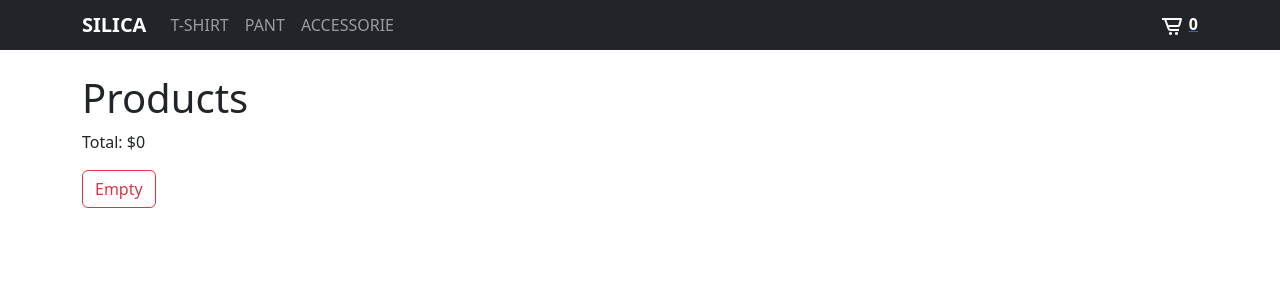
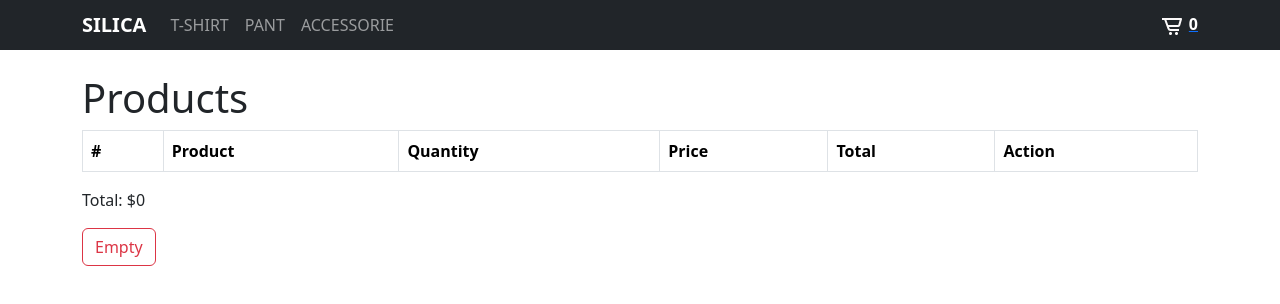
Before and after one commit to H3ermes5/E-commerce-1---Jeremias-Toledo-, a React (Vite) app: page /cart in a window 1280 px wide. Shown: the top 304 px of the page. Built offline with nearby package versions, Linux system fonts and the light colour scheme.

Commit message:
WorkShop_Final_Jeremias_Toledo

```diff
--- a/src/components/Cart.jsx
+++ b/src/components/Cart.jsx
@@ -1,7 +1,5 @@
-import Container from 'react-bootstrap/Container';
+import { Container, Form, Button, Table } from 'react-bootstrap';
 import { useContext, useState } from 'react';
-import { Form, Button } from 'react-bootstrap';
-
 import { CartContext } from '../contexts/CartContext';
 import { getFirestore, collection, addDoc } from 'firebase/firestore';
 
@@ -42,7 +40,7 @@ export const Cart = () => {
             if(id) {
                 alert("Su orden: " + id + " ha sido completada!");
             }
-        }). finally(() => {
+        }).finally(() => {
             clear();
             setValues(initialValues);
         });
@@ -55,17 +53,35 @@ export const Cart = () => {
     return (
         <Container className='mt-4'>
             <h1>Products</h1>
-    {items.map(i => (
-        <ul className='list' key={i.title}>
-            <li>Prod: {i.title}</li>
-            <li>Cant: {i.quantity}</li>
-            <li>${i.price}</li>
-            <li className="btn-close" onClick={() => handleRemove(i.id)}></li>
-        </ul>
+            <Table striped bordered hover>
+                <thead>
+                    <tr>
+                        <th>#</th>
+                        <th>Product</th>
+                        <th>Quantity</th>
+                        <th>Price</th>
+                        <th>Total</th>
+                        <th>Action</th>
+                    </tr>
+                </thead>
+                <tbody>
+                    {items.map((item, index) => (
+                        <tr key={item.id}>
+                            <td>{index + 1}</td>
+                            <td>{item.title}</td>
+                            <td>{item.quantity}</td>
+                            <td>${item.price}</td>
+                            <td>${item.quantity * item.price}</td>
+                            <td>
+                                <Button variant="danger" onClick={() => handleRemove(item.id)}>Remove</Button>
+                            </td>
+                        </tr>
                     ))}
+                </tbody>
+            </Table>
             <div>Total: ${total()}</div>
             <Button variant="outline-danger" className="my-3" onClick={handleClear}>Empty</Button>
-    {items?.length > 0 &&
+            {items.length > 0 &&
                 <Form>
                     <Form.Group>
                         <Form.Label>Name</Form.Label>
```
Lines whose indentation alone changed are shown as unchanged.
